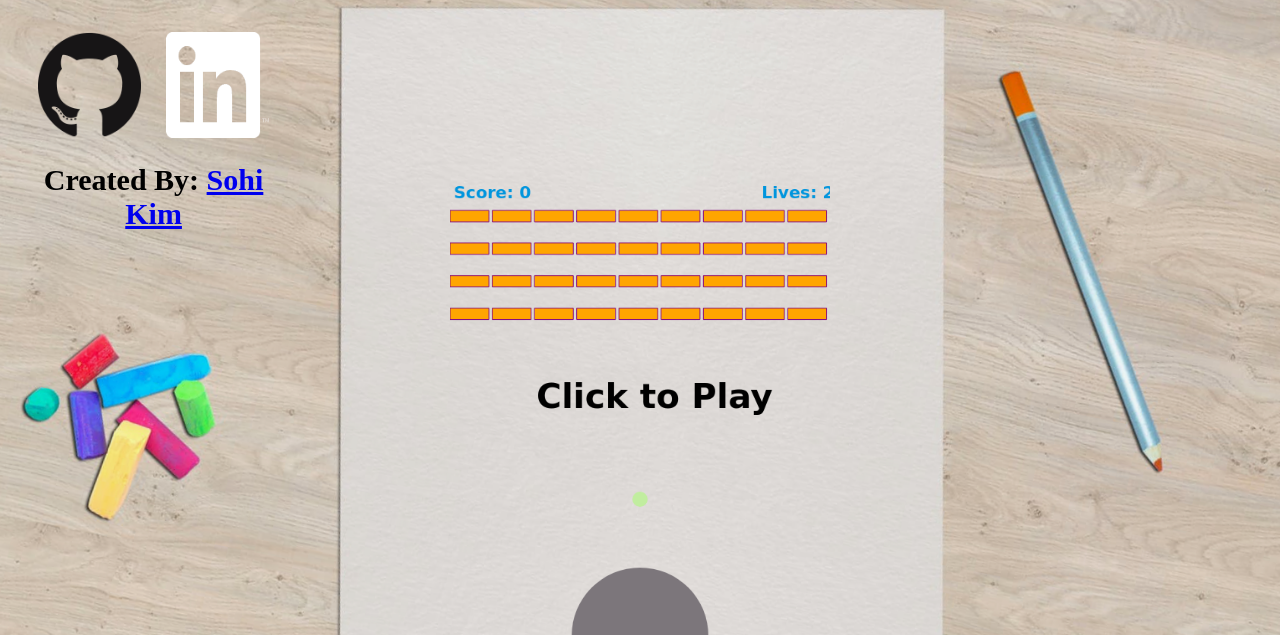
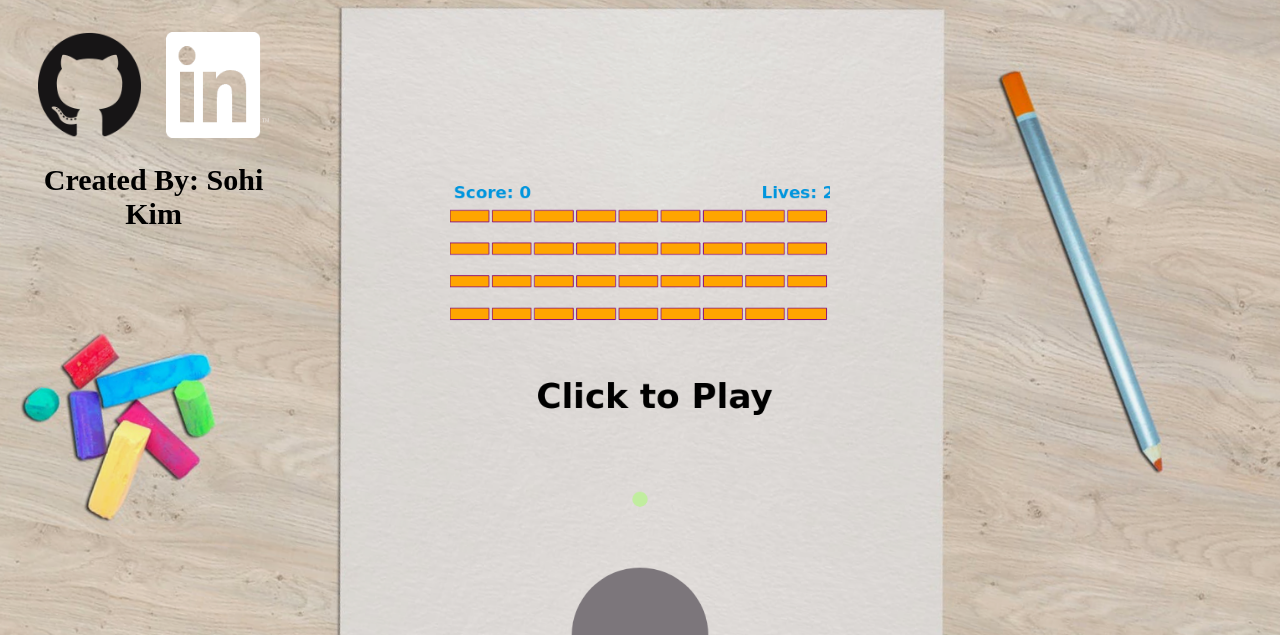
Before and after one commit to skycue/breakout-on-a-curve, a PHP site: page / in a window 1280 px wide. Shown: the top 635 px of the page. Run offline with PHP 8.4, Linux system fonts and the light colour scheme.

Commit message:
Add styling for link to portfolio site

```diff
--- a/main.css
+++ b/main.css
@@ -49,3 +49,12 @@ canvas {
   text-align: center;
   font-size: 30px;
 }
+
+.credits > a {
+  text-decoration: none;
+  color: inherit;
+}
+
+.credits > a:hover {
+  color: white;
+}
```
